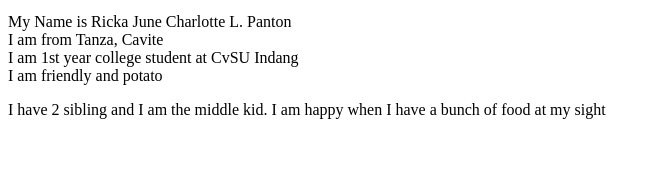
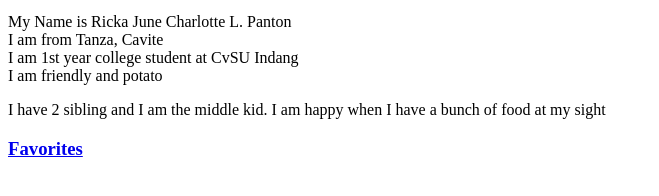
Before and after one commit to ricka-panton/ricka-panton.github.io, a plain HTML site: page index.html in a window 1280 px wide. Shown: the part 308-504 px from the top of the page, without its empty margins (0-659 px from the left). Drawn offline with Linux system fonts and the light colour scheme.

Commit message:
Update index.html

```diff
--- a/index.html
+++ b/index.html
@@ -16,6 +16,6 @@ I am friendly and potato <br>
  <p> I have 2 sibling and I am the middle kid.
   I am happy when I have a bunch of food at my sight <br>
   </p>
-
+  <h3> <a href = "page1.html"> Favorites </a> </h3>
   </head>
   </html>
```
